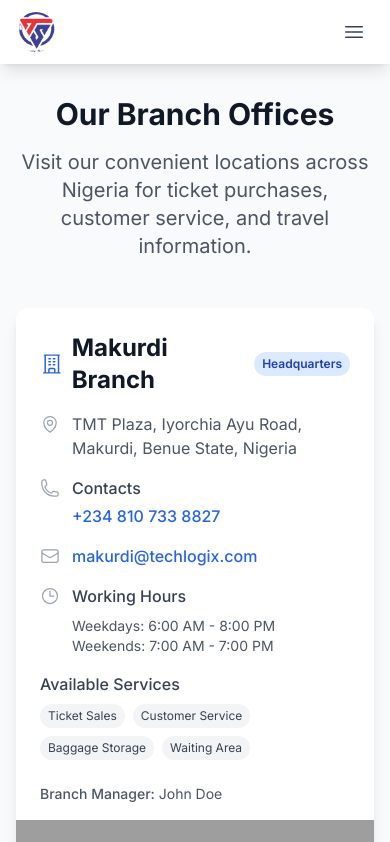
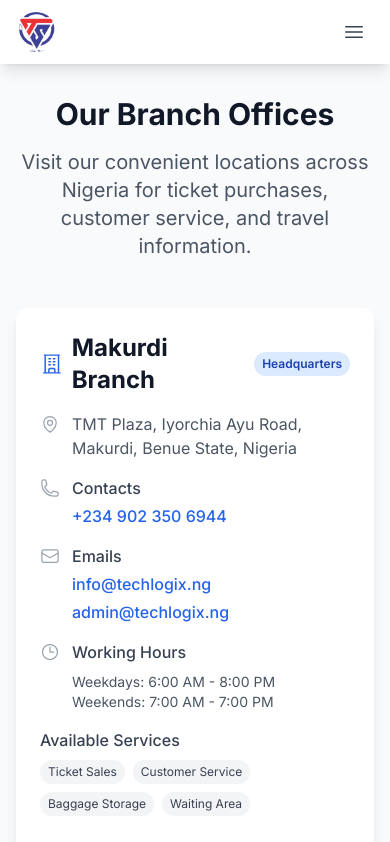
Before and after one commit to eBusServices/eBusbyTechlogix, a Next.js app: page /branches in a window 390 px wide. Shown: the top 842 px of the page. Built offline with nearby package versions, Linux system fonts and the light colour scheme; grey boxes are pictures that could not be loaded.

Commit message:
Update branch emails and Makurdi phone contact

```diff
--- a/app/api/branches/route.ts
+++ b/app/api/branches/route.ts
@@ -6,8 +6,8 @@
     id: '1',
     name: 'Makurdi Branch',
     address: 'TMT Plaza, Iyorchia Ayu Road, Makurdi, Benue State, Nigeria',
-    phones: ['+234 810 733 8827'],
-    email: 'makurdi@techlogix.com',
+    phones: ['+234 902 350 6944'],
+    emails: ['info@techlogix.ng', 'admin@techlogix.ng'],
     coordinates: {
       lat: 7.733490792282525,
       lng: 8.512205174126747
@@ -26,7 +26,7 @@
     name: 'Abuja Branch',
     address: 'Area 3, Trinity Garden, Nnamdi Azikiwe Expy, Junction, Abuja 900108, Federal Capital Territory',
     phones: ['+234 805 822 2919', '+234 810 733 8827'],
-    email: 'abuja@techlogix.com',
+    emails: ['info@techlogix.ng', 'admin@techlogix.ng'],
     coordinates: {
       lat: 9.058456990976454,
       lng: 7.447042374122098
--- a/app/branches/page.tsx
+++ b/app/branches/page.tsx
@@ -14,7 +14,7 @@
   name: string
   address: string
   phones: string[]
-  email: string
+  emails: string[]
   coordinates: {
     lat: number
     lng: number
@@ -129,14 +129,22 @@
                       ))}
                     </div>
                   </div>
-                  <div className="flex items-center">
-                    <EnvelopeIcon className="w-5 h-5 text-gray-400 mr-3" />
-                    <a
-                      href={`mailto:${branch.email}`}
-                      className="text-primary-600 hover:text-primary-700 font-medium"
-                    >
-                      {branch.email}
-                    </a>
+                  <div>
+                    <div className="flex items-center">
+                      <EnvelopeIcon className="w-5 h-5 text-gray-400 mr-3" />
+                      <span className="text-gray-700 font-medium">Emails</span>
+                    </div>
+                    <div className="ml-8 mt-1 space-y-1">
+                      {branch.emails.map((email, index) => (
+                        <a
+                          key={index}
+                          href={`mailto:${email}`}
+                          className="block text-primary-600 hover:text-primary-700 font-medium"
+                        >
+                          {email}
+                        </a>
+                      ))}
+                    </div>
                   </div>
                 </div>
 
```
